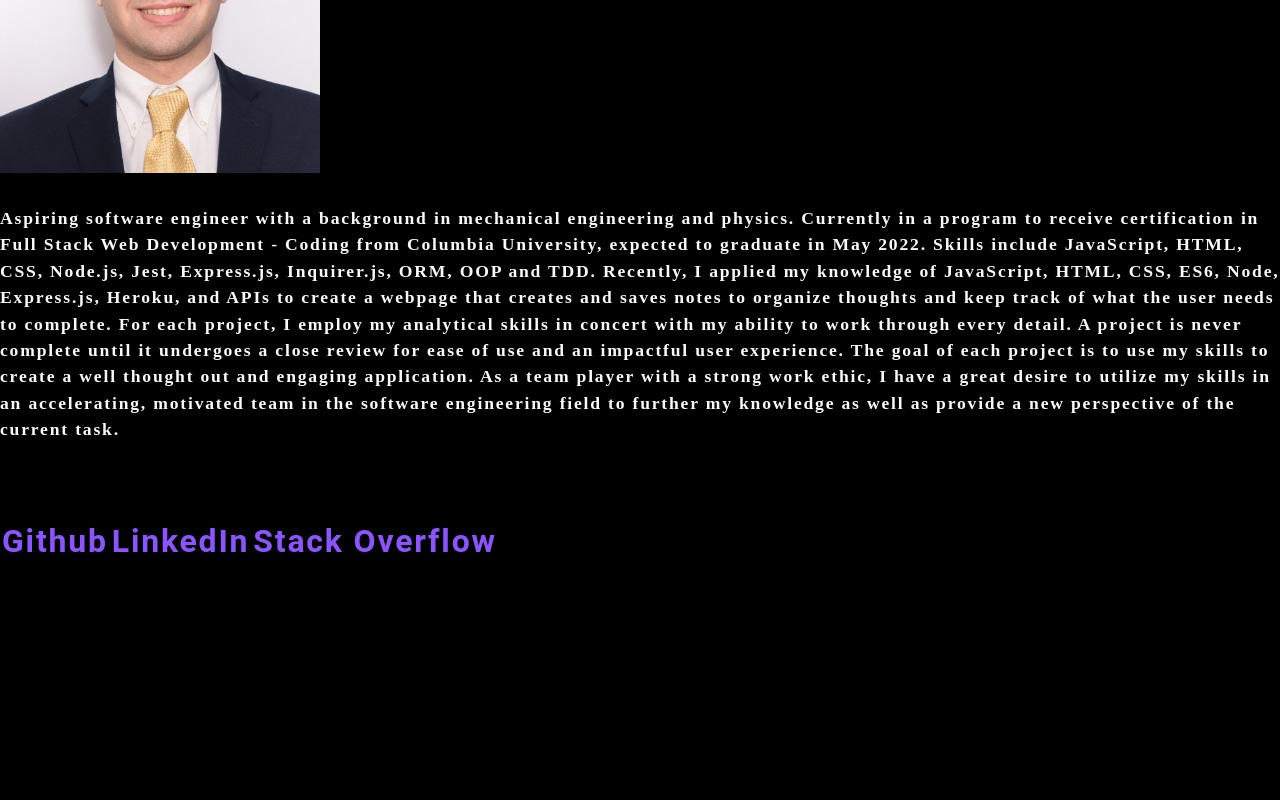
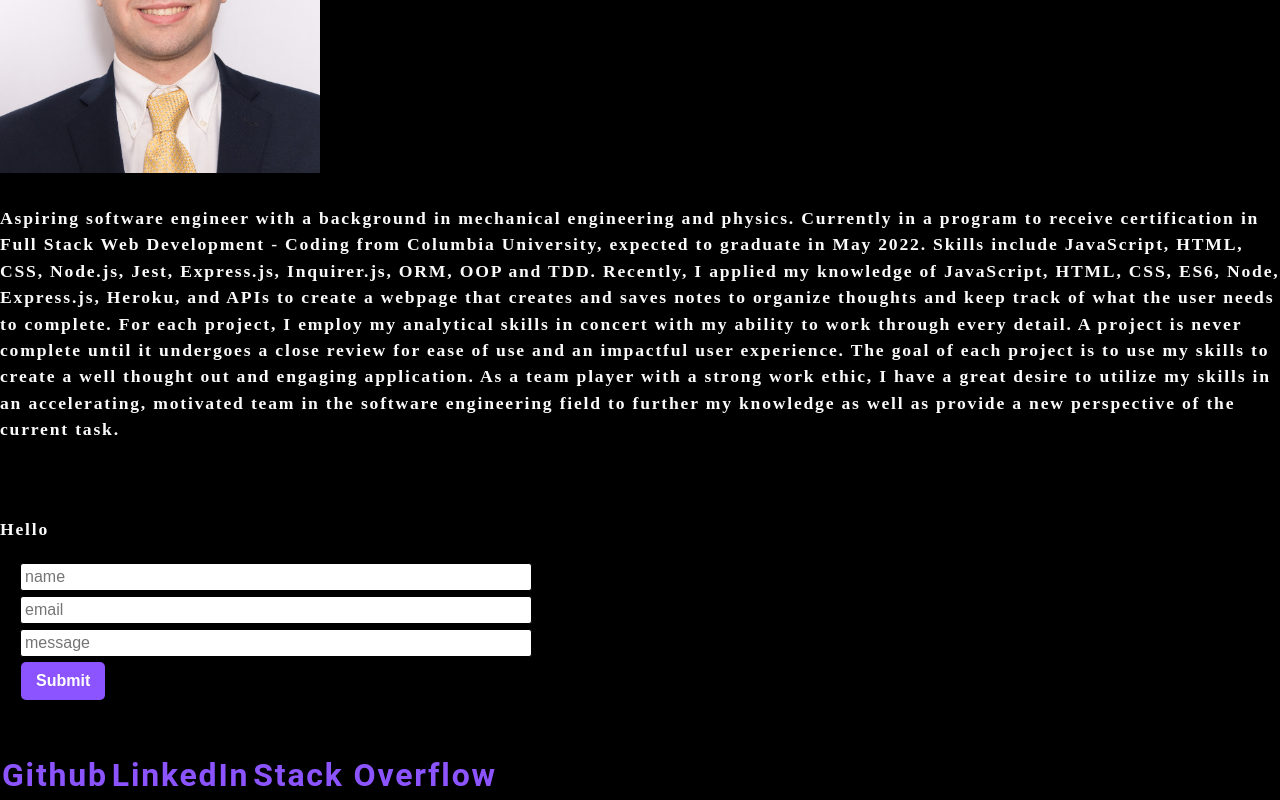
Before and after one commit to ajmarrocco/ajmportfolio, a React (Create React App) app: page / in a window 1280 px wide. Shown: the part 343-1143 px from the top of the page. Before the commit the page ends 909 px from the top, so only its background shows below. Built offline with nearby package versions, Linux system fonts and the light colour scheme.

Commit message:
contact form

```diff
--- a/src/App.js
+++ b/src/App.js
@@ -2,6 +2,7 @@ import React from 'react';
 import './App.css';
 import Header from './components/Header';
 import About from './components/About';
+import Contact from './components/Contact';
 import Footer from './components/Footer';
 
 function App() {
@@ -9,6 +10,7 @@ function App() {
     <div>
       <Header></Header>
       <About></About>
+      <Contact></Contact>
       <Footer></Footer>
     </div>
   );
--- a/src/components/Contact/index.js
+++ b/src/components/Contact/index.js
@@ -0,0 +1,89 @@
+import React, { useState } from 'react';
+import './style.css';
+
+// Here we import a helper function that will check if the email is valid
+import { validateEmail } from '../../utils/helpers';
+
+function Form() {
+  // Create state variables for the fields in the form
+  // We are also setting their initial values to an empty string
+    const [email, setEmail] = useState('');
+    const [name, setName] = useState('');
+    const [message, setMesage] = useState('');
+    const [errorMessage, setErrorMessage] = useState('');
+
+    const handleInputChange = (e) => {
+    // Getting the value and name of the input which triggered the change
+    const { target } = e;
+    const inputType = target.name;
+    const inputValue = target.value;
+
+    // Based on the input type, we set the state of either email, username, and password
+
+    if (inputType === 'email') {
+        setEmail(inputValue);
+    } else if (inputType === 'name') {
+        setName(inputValue);
+    } else{
+        setMesage(inputValue);
+    }
+};
+
+const handleFormSubmit = (e) => {
+    // Preventing the default behavior of the form submit (which is to refresh the page)
+    e.preventDefault();
+
+    // First we check to see if the email is not valid or if the userName is empty. If so we set an error message to be displayed on the page.
+    if (!validateEmail(email) || !name) {
+        setErrorMessage('Email or name is invalid');
+        // We want to exit out of this code block if something is wrong so that the user can correct it
+        return;
+        // Then we check to see if the password is not valid. If so, we set an error message regarding the password.
+    }
+
+    // If successful, we want to clear out the input after registration.
+    setName('');
+    setMesage('');
+    setEmail('');
+    alert(`Hello ${name}`);
+};
+
+    return (
+        <div>
+        <p>Hello {name}</p>
+        <form className="form">
+            <input
+                value={name}
+                name="name"
+                onChange={handleInputChange}
+                type="text"
+                placeholder="name"
+            />
+            <input
+                value={email}
+                name="email"
+                onChange={handleInputChange}
+                type="email"
+                placeholder="email"
+            />
+            <input
+                value={message}
+                name="message"
+                onChange={handleInputChange}
+                type="text"
+                placeholder="message"
+            />
+            <button type="button" onClick={handleFormSubmit}>
+                Submit
+            </button>
+        </form>
+        {errorMessage && (
+            <div>
+            <p className="error-text">{errorMessage}</p>
+            </div>
+        )}
+        </div>
+    );
+}
+
+export default Form;
--- /dev/null
+++ b/src/components/Contact/style.css
@@ -0,0 +1,10 @@
+.form {
+    margin: 20px;
+}
+
+.form input {
+    display: block;
+    margin-top: 5px;
+    margin-bottom: 5px;
+    width: 100%;
+}
```
